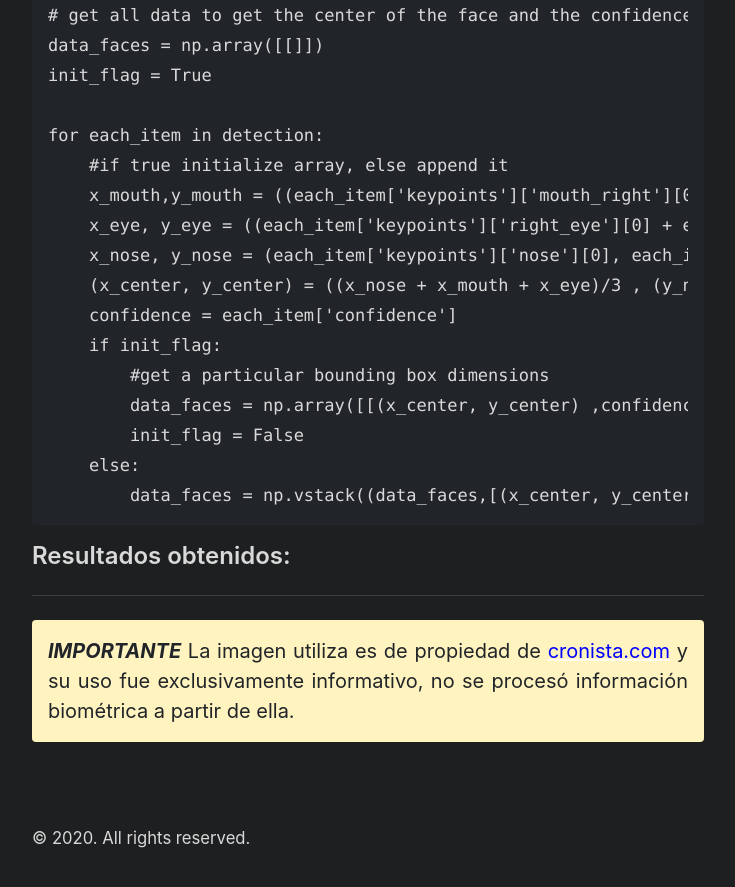
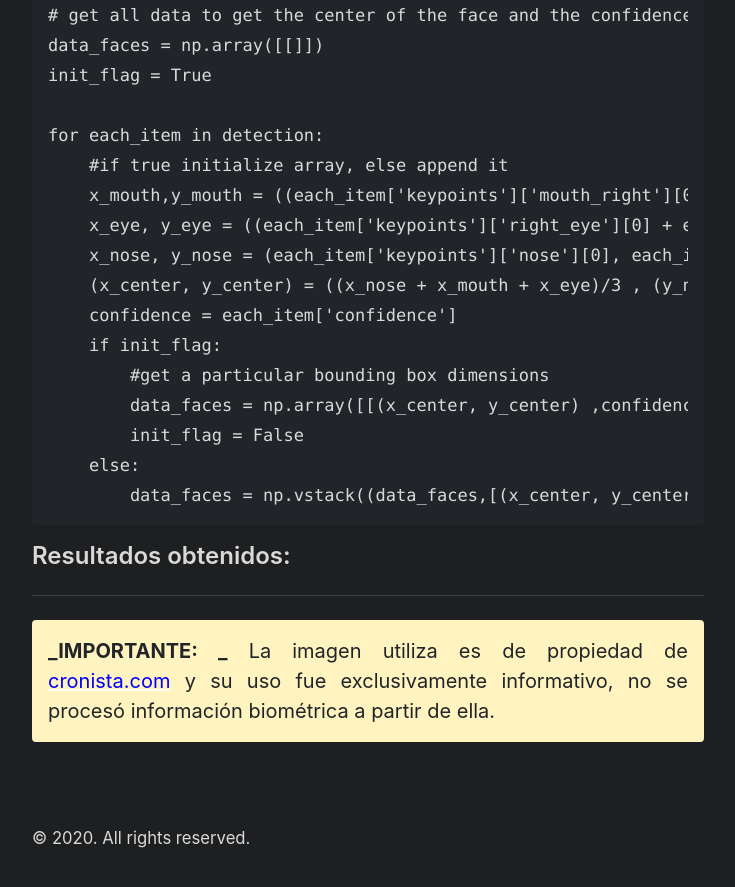
Before and after one commit to srosalest/srosalest.github.io, a Jekyll site: the page built from _posts/2020-12-27-deteccion-y-reconocimiento-facial.md, in a window 1280 px wide and 900 px high, scrolled down 2471 px. Shown: the top 887 px of the window, without its empty margins (272-1007 px from the left). Built offline with Jekyll 4.4.1, drawn with Linux system fonts in a browser that asks for light colours.

Commit message:
first post

```diff
--- a/_posts/2020-12-27-deteccion-y-reconocimiento-facial.md
+++ b/_posts/2020-12-27-deteccion-y-reconocimiento-facial.md
@@ -109,5 +109,5 @@ for each_item in detection:
 
 ***
 <p class="message" align=justify markdown="1">
-**_IMPORTANTE_** La imagen utiliza es de propiedad de [<span style="color:blue">cronista.com</span>](https://www.cronista.com/internacionales/Chile-el-Congreso-evaluara-la-reforma-a-la-Constitucion-20191103-0013.html) y su uso fue exclusivamente informativo, no se procesó información biométrica a partir de ella.
+**_IMPORTANTE: _** La imagen utiliza es de propiedad de [<span style="color:blue">cronista.com</span>](https://www.cronista.com/internacionales/Chile-el-Congreso-evaluara-la-reforma-a-la-Constitucion-20191103-0013.html) y su uso fue exclusivamente informativo, no se procesó información biométrica a partir de ella.
 </p>
```
